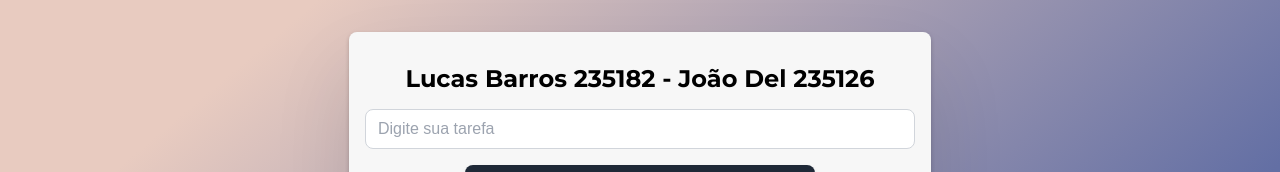
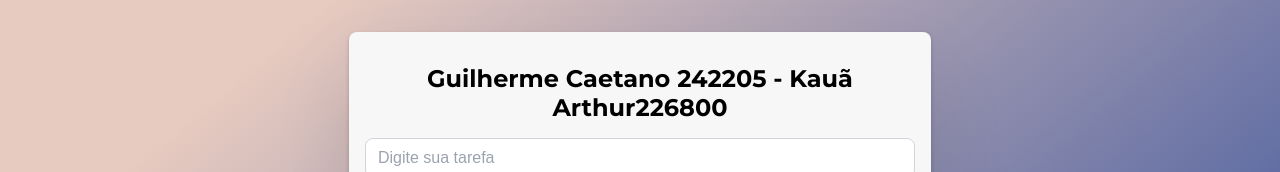
Before and after one commit to guilhermecaetano33/Frontend-TODOapp, an Angular app: page / in a window 1280 px wide. Shown: the top 172 px of the page. Built offline with nearby package versions, Linux system fonts and the light colour scheme; no server answers.

Commit message:
arquivos front

```diff
--- a/src/app/app.component.html
+++ b/src/app/app.component.html
@@ -1,5 +1,5 @@
 <div class="main">
-  <h1>Lucas Barros 235182 - João Del 235126</h1>
+  <h1>Guilherme Caetano 242205 - Kauã Arthur226800</h1>
 
   <div class="input-group">
     <input
```
